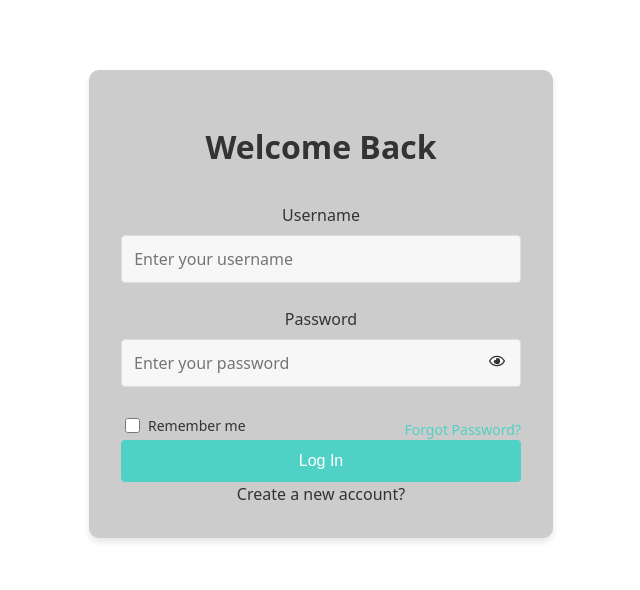
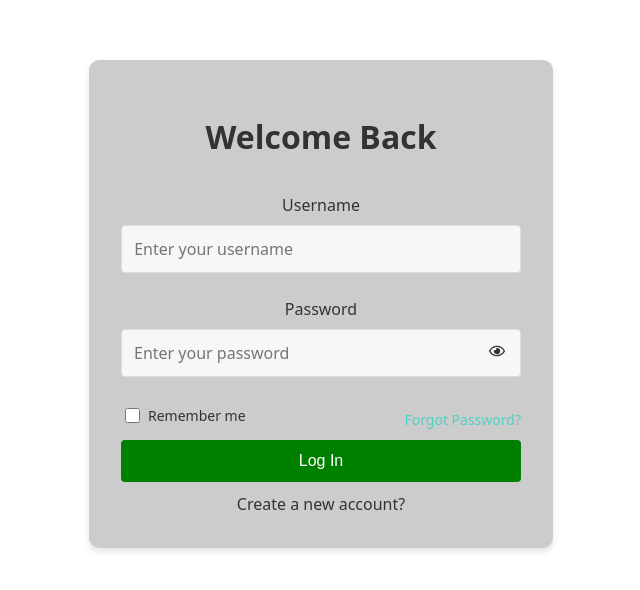
Before and after one commit to johnfa1508/interview-manager-client, a React (Vite) app: page /login in a window 1280 px wide. Shown: the part 104-694 px from the top of the page, without its empty margins (319-959 px from the left). Built offline with nearby package versions, Linux system fonts and the light colour scheme; no server answers; a web font is replaced by a local one.

Commit message:
login style changes

```diff
--- a/src/pages/login/style.css
+++ b/src/pages/login/style.css
@@ -58,17 +58,19 @@
 .login-button {
   width: 100%;
   padding: 0.75rem;
-  background: #4fd1c5;
+  background: green;
   color: white;
   border: none;
   border-radius: 4px;
   font-size: 1rem;
   cursor: pointer;
   transition: background-color 0.2s;
+  margin: 10px 0px;
 }
 
 .login-button:hover {
-  background: #764ba2;
+  background: darkgreen;
+  transform: translateY(-2px); /* Move up by 2 pixels */
 }
 
 .password-container {
```
